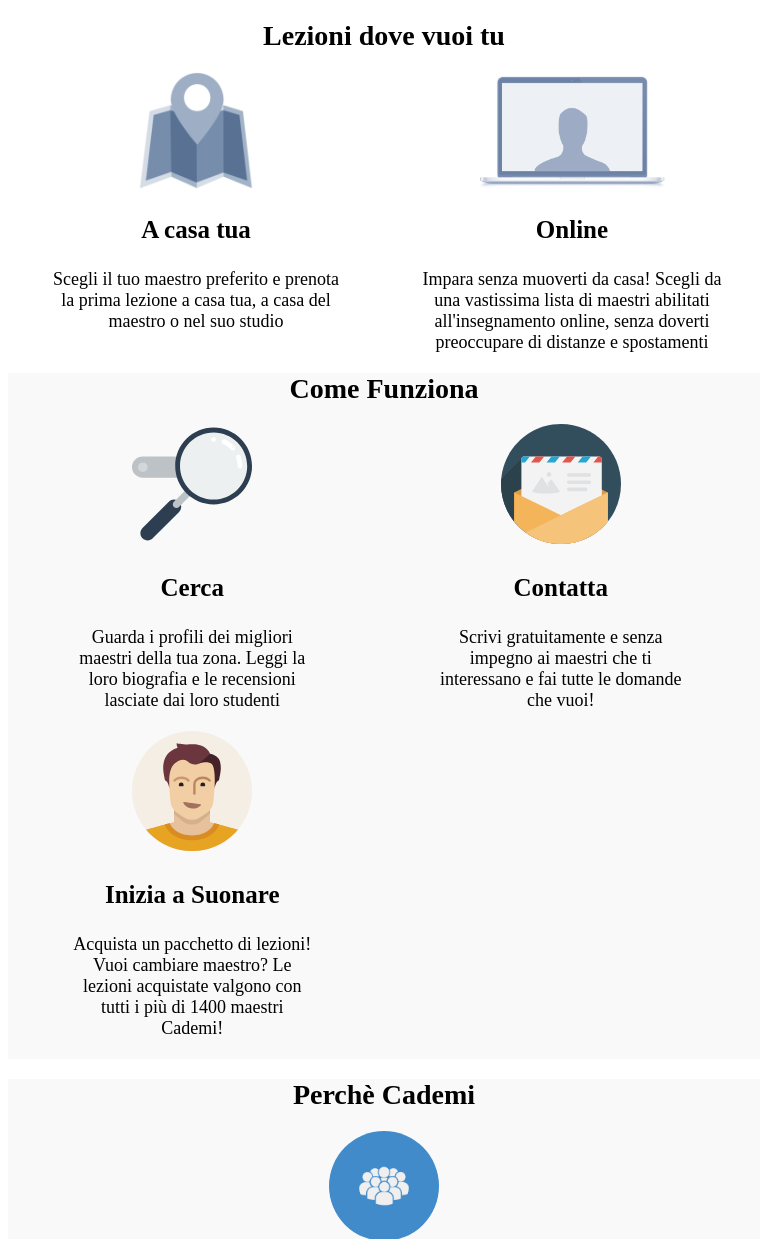
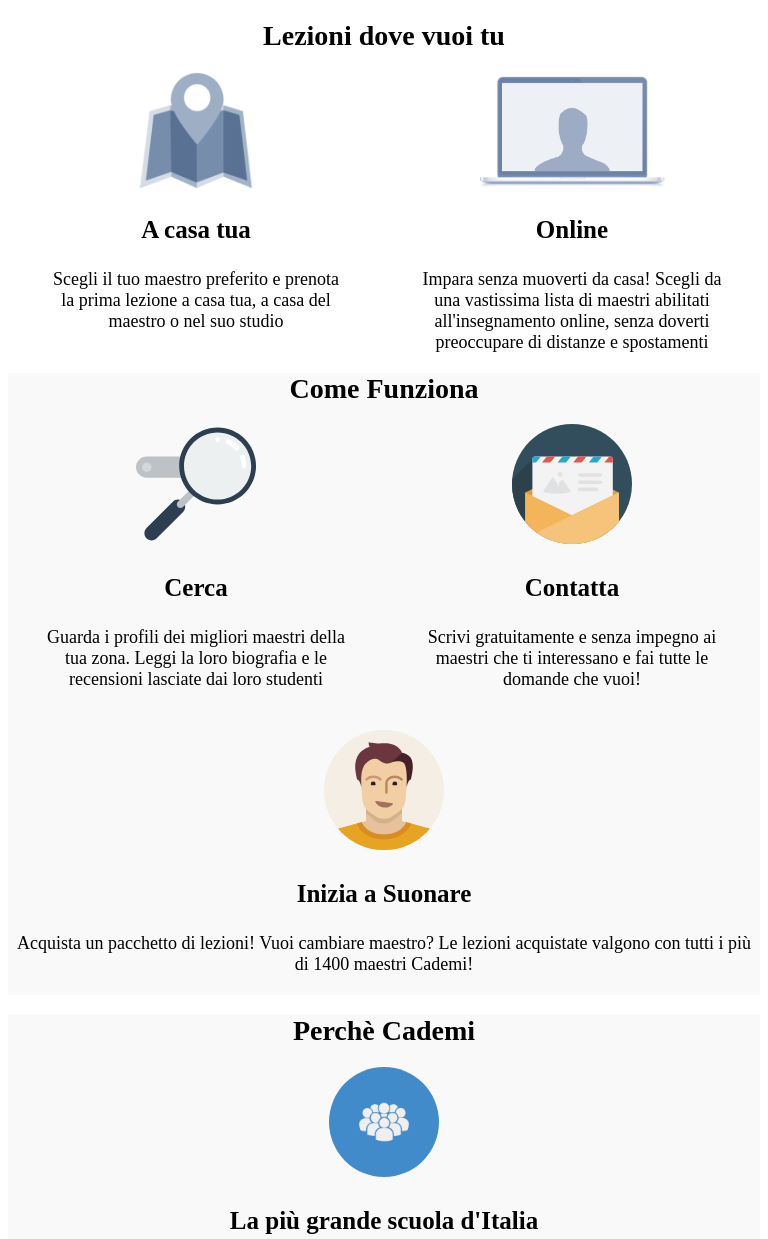
Before and after one commit to davide-bibbo93/html-css-resp-wannabe, a plain HTML site: page index-bonus.html in a window 768 px wide. Shown: the top 1239 px of the page. Drawn offline with Linux system fonts and the light colour scheme.

Commit message:
modifica margin auto ed esercizio svolto

```diff
--- a/css-bonus/style-bonus.css
+++ b/css-bonus/style-bonus.css
@@ -166,12 +166,17 @@ img {
     margin-right: 5%;
   }
 
-  #steps .row > .left, #steps .row > .central, #steps .row > .right{
-    width: calc(100% / 3) -16%;
+  #steps .row > .left, #steps .row > .central{
+    width: 40%;
     float: left;
     margin-bottom: 20px;
-    margin-left: 8%;
-    margin-right: 8%;
+    margin-left: 5%;
+    margin-right: 5%;
+  }
+
+  #steps .row > .right{
+    width: 100%;
+    margin: 20px auto;
   }
 
   #why .row > .first, #why .row > .second, #why .row > .third{
```
